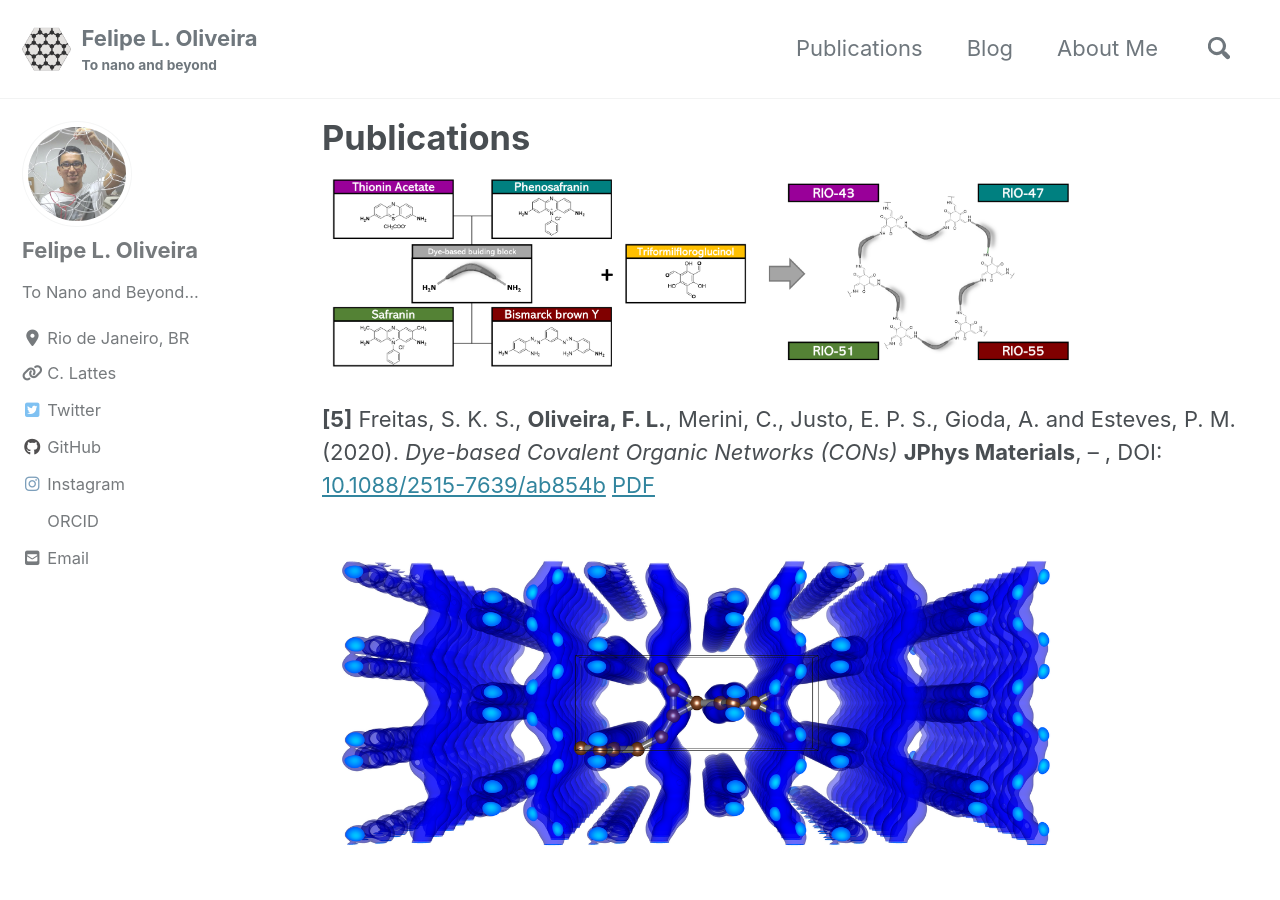
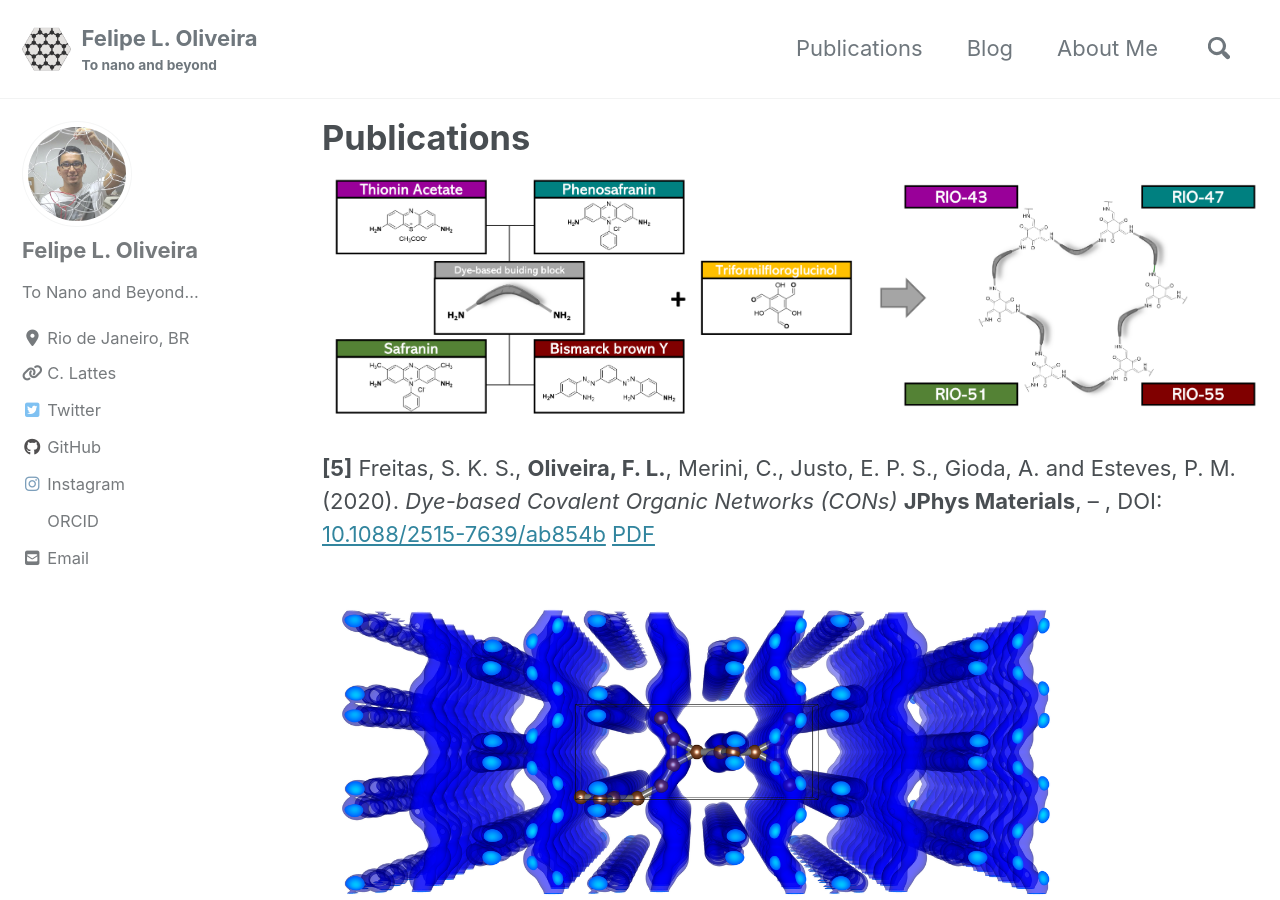
Before and after one commit to lipelopesoliveira/lipelopesoliveira.github.io, a Jekyll site: the page built from _pages/publications.md, in a window 1280 px wide and 900 px high. Built offline with Jekyll 4.4.1, drawn with Linux system fonts in a browser that asks for light colours; cached includes are drawn as plain includes; nearby versions of some CDN libraries.

Commit message:
Update publications.md

```diff
--- a/_pages/publications.md
+++ b/_pages/publications.md
@@ -6,7 +6,7 @@ author_profile: True
 classes: wide
 ---
 
-<img src="{{ site.url }}{{ site.baseurl }}/images/publications/TOC_5.png" alt="Table of contents 4" width="80%" height="80%">
+<img src="{{ site.url }}{{ site.baseurl }}/images/publications/TOC_5.png" alt="Table of contents 4" width="100%" height="100%">
 
 **[5]** Freitas, S. K. S., **Oliveira, F. L.**, Merini, C., Justo, E. P. S., Gioda, A. and Esteves, P. M. (2020). *Dye-based Covalent Organic Networks (CONs)* **JPhys Materials**, -- , DOI: [10.1088/2515-7639/ab854b](https://doi.org/10.1088/2515-7639/ab854b) [PDF](https://iopscience.iop.org/article/10.1088/2515-7639/ab854b)
 
```
